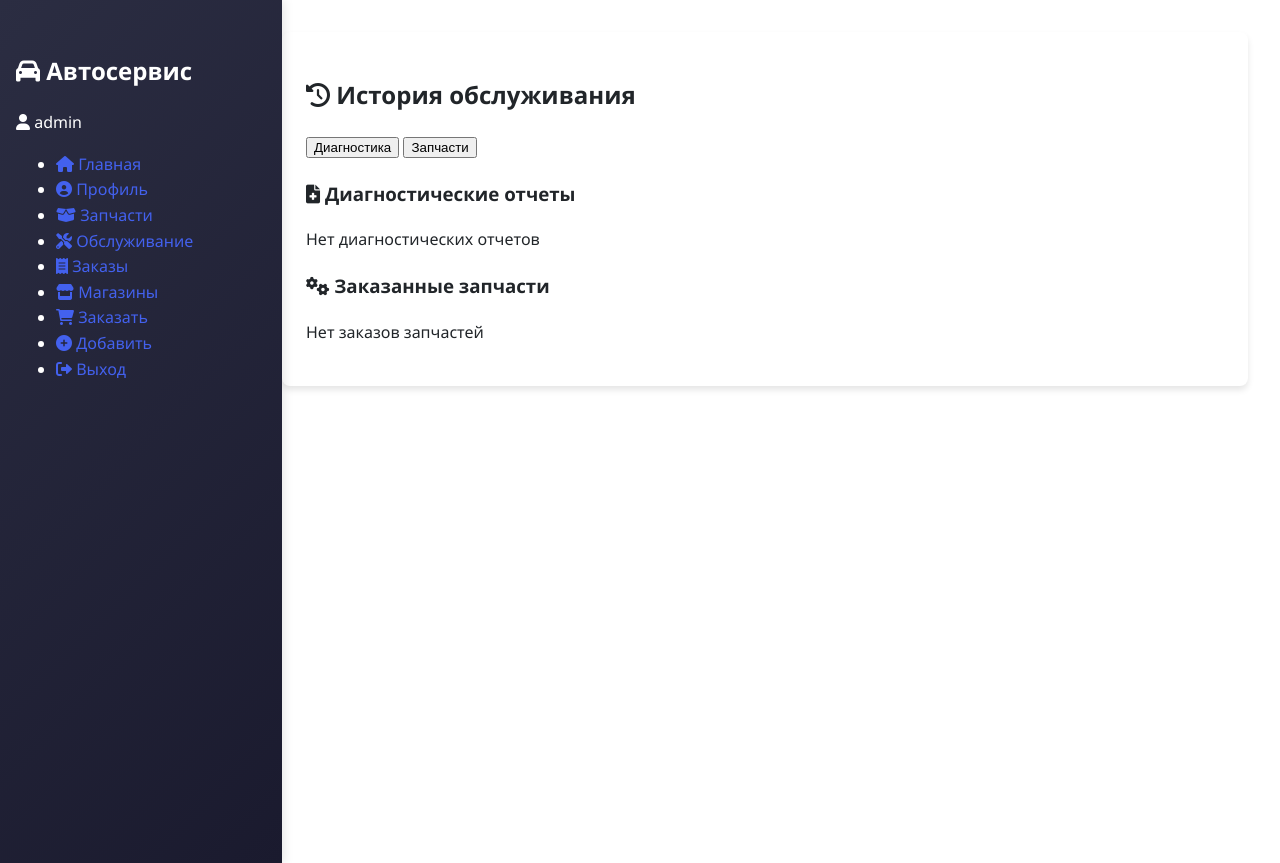
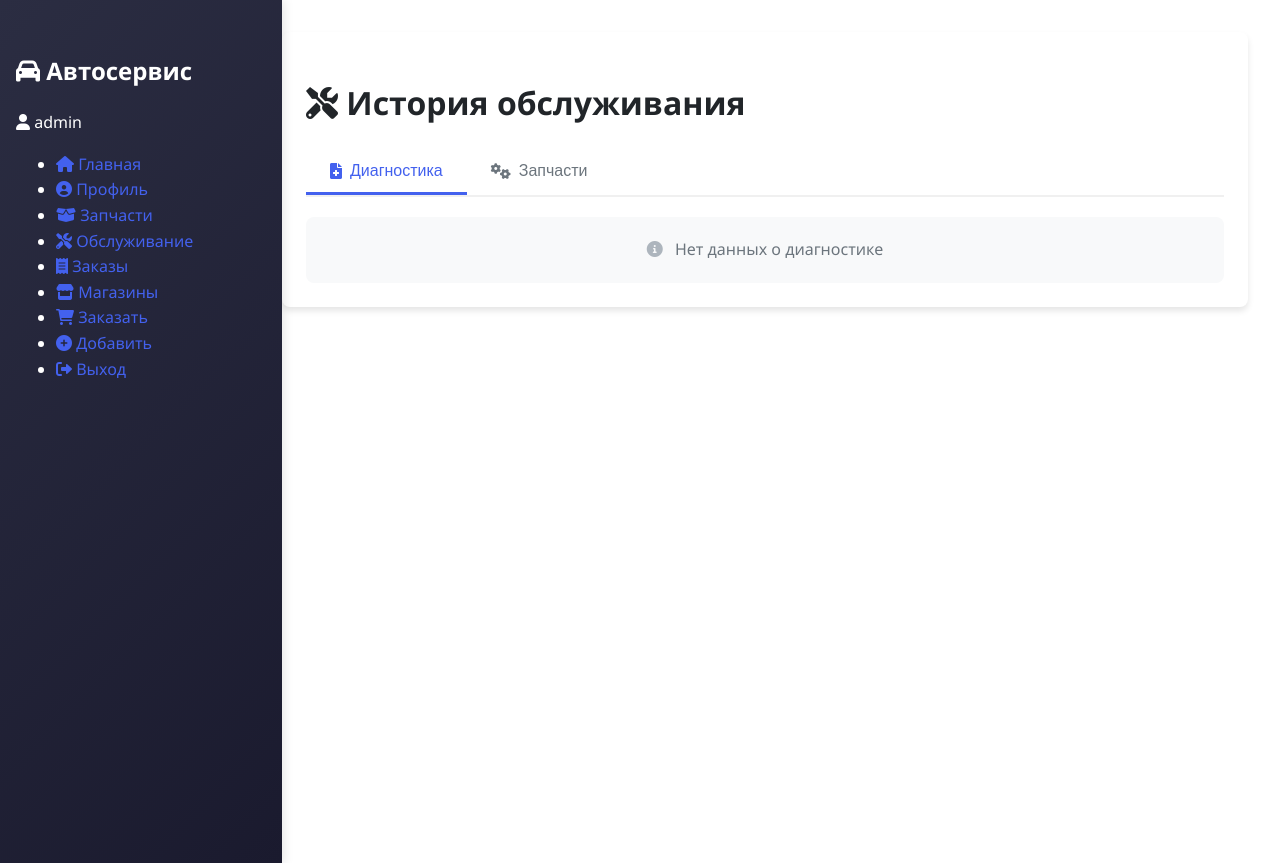
Before and after one commit to WhISLo/vkr, a Django app: page /history/service/ in a window 1280 px wide. Shown: the top 863 px of the page. Run offline with Django 5.2, Linux system fonts and the light colour scheme; a user stored in the database is signed in; data comes from the database, SQL or seed files in the repository.

Commit message:
рабочая версия + заполнено обслуживание

```diff
--- a/history/templates/history/service_history.html
+++ b/history/templates/history/service_history.html
@@ -4,45 +4,79 @@
 
 {% block content %}
 <div class="card">
-    <h2 class="card-title"><i class="fas fa-history"></i> История обслуживания</h2>
+    <h1 class="card-title"><i class="fas fa-tools"></i> История обслуживания</h1>
 
     <div class="tabs">
-        <button class="tab-btn active" onclick="openTab(event, 'diagnostics')">Диагностика</button>
-        <button class="tab-btn" onclick="openTab(event, 'parts')">Запчасти</button>
+        <button class="tab-btn active" onclick="openTab(event, 'diagnostics')">
+            <i class="fas fa-file-medical"></i> Диагностика
+        </button>
+        <button class="tab-btn" onclick="openTab(event, 'parts')">
+            <i class="fas fa-cogs"></i> Запчасти
+        </button>
     </div>
 
+    <!-- Вкладка диагностики -->
     <div id="diagnostics" class="tab-content" style="display: block;">
-        <h3><i class="fas fa-file-medical"></i> Диагностические отчеты</h3>
         {% for diag in diagnostics %}
-            <div class="diagnostic-block">
-                <p><strong>Дата:</strong> {{ diag.created_at|date:"d.m.Y H:i" }}</p>
+        <div class="service-block">
+            <div class="service-header">
+                <span class="service-date">{{ diag.created_at|date:"d.m.Y H:i" }}</span>
+                <span class="service-status">{{ diag.get_status_display }}</span>
+            </div>
+
+            <div class="service-content">
                 <p><strong>Описание:</strong> {{ diag.description }}</p>
                 <p><strong>Рекомендации:</strong> {{ diag.recommendations }}</p>
+
+                <div class="service-parts">
                     <p><strong>Необходимые запчасти:</strong></p>
                     <ul>
                         {% for part in diag.required_parts.all %}
-                        <li><a href="{% url 'details:part_detail' part.id %}">{{ part.name }}</a></li>
+                        <li>
+                            <a href="{% url 'details:part_detail' part.id %}">
+                                <i class="fas fa-cog"></i> {{ part.name }}
+                                <span class="part-price">{{ part.price }} ₽</span>
+                            </a>
+                        </li>
                         {% empty %}
                         <li>Нет запчастей</li>
                         {% endfor %}
                     </ul>
                 </div>
+            </div>
+        </div>
         {% empty %}
-            <p>Нет диагностических отчетов</p>
+        <div class="empty-message">
+            <i class="fas fa-info-circle"></i> Нет данных о диагностике
+        </div>
         {% endfor %}
     </div>
 
+    <!-- Вкладка запчастей -->
     <div id="parts" class="tab-content">
-        <h3><i class="fas fa-cogs"></i> Заказанные запчасти</h3>
         {% for order in part_orders %}
-            <div class="order-block">
+        <div class="service-block">
+            <div class="service-header">
+                <span class="service-date">{{ order.order_date|date:"d.m.Y H:i" }}</span>
+                <span class="service-status {{ order.status }}">{{ order.get_status_display }}</span>
+            </div>
+
+            <div class="service-content">
+                <div class="order-details">
                     <p><strong>Запчасть:</strong> {{ order.part.name }}</p>
-                <p><strong>Дата заказа:</strong> {{ order.order_date|date:"d.m.Y H:i" }}</p>
-                <p><strong>Статус:</strong> {{ order.get_status_display }}</p>
-                <a href="{% url 'details:order_detail' order.id %}">Подробнее</a>
+                    <p><strong>Количество:</strong> {{ order.quantity }} шт.</p>
+                    <p><strong>Сумма:</strong> {{ order.get_total_price }} ₽</p>
+                </div>
+
+                <a href="{% url 'details:order_detail' order.id %}" class="details-link">
+                    Подробнее <i class="fas fa-chevron-right"></i>
+                </a>
+            </div>
         </div>
         {% empty %}
-            <p>Нет заказов запчастей</p>
+        <div class="empty-message">
+            <i class="fas fa-info-circle"></i> Нет данных о заказах
+        </div>
         {% endfor %}
     </div>
 </div>
@@ -63,4 +97,154 @@
     evt.currentTarget.className += " active";
 }
 </script>
+
+<style>
+/* Стили для вкладок */
+.tabs {
+    display: flex;
+    border-bottom: 2px solid #f0f0f0;
+    margin-bottom: 20px;
+}
+
+.tab-btn {
+    padding: 12px 24px;
+    background: none;
+    border: none;
+    cursor: pointer;
+    font-size: 1rem;
+    color: #6c757d;
+    border-bottom: 3px solid transparent;
+    transition: all 0.3s;
+    display: flex;
+    align-items: center;
+    gap: 8px;
+}
+
+.tab-btn.active {
+    color: #4361ee;
+    border-bottom: 3px solid #4361ee;
+    font-weight: 500;
+}
+
+.tab-btn:hover {
+    color: #4361ee;
+    background-color: #f8f9fa;
+}
+
+.tab-content {
+    display: none;
+}
+
+/* Общие стили блоков (как в профиле) */
+.service-block {
+    background: white;
+    border-radius: 8px;
+    box-shadow: 0 2px 8px rgba(0,0,0,0.05);
+    margin-bottom: 1.5rem;
+    overflow: hidden;
+}
+
+.service-header {
+    display: flex;
+    justify-content: space-between;
+    align-items: center;
+    background: #f8f9fa;
+    padding: 12px 20px;
+    border-bottom: 1px solid #eee;
+}
+
+.service-date {
+    color: #6c757d;
+    font-size: 0.9rem;
+}
+
+.service-status {
+    padding: 4px 10px;
+    border-radius: 12px;
+    font-size: 0.8rem;
+    font-weight: 500;
+    background: #e9ecef;
+    color: #495057;
+}
+
+.service-status.completed {
+    background: #d4edda;
+    color: #155724;
+}
+
+.service-status.in_progress {
+    background: #fff3cd;
+    color: #856404;
+}
+
+.service-content {
+    padding: 20px;
+}
+
+.service-parts {
+    margin-top: 15px;
+    padding-top: 15px;
+    border-top: 1px dashed #eee;
+}
+
+.service-parts ul {
+    list-style: none;
+    padding: 0;
+    margin-top: 10px;
+}
+
+.service-parts li {
+    margin-bottom: 8px;
+}
+
+.service-parts a {
+    display: flex;
+    justify-content: space-between;
+    align-items: center;
+    text-decoration: none;
+    color: #212529;
+    padding: 8px 12px;
+    border-radius: 4px;
+    transition: all 0.2s;
+}
+
+.service-parts a:hover {
+    background: #f8f9fa;
+}
+
+.part-price {
+    color: #2b8a3e;
+    font-weight: 500;
+}
+
+.order-details {
+    margin-bottom: 15px;
+}
+
+.details-link {
+    display: inline-flex;
+    align-items: center;
+    gap: 5px;
+    color: #4361ee;
+    text-decoration: none;
+    font-size: 0.9rem;
+}
+
+.details-link:hover {
+    text-decoration: underline;
+}
+
+.empty-message {
+    background: #f8f9fa;
+    padding: 20px;
+    border-radius: 8px;
+    text-align: center;
+    color: #6c757d;
+}
+
+.empty-message i {
+    margin-right: 8px;
+    color: #adb5bd;
+}
+</style>
 {% endblock %}
--- a/history/views.py
+++ b/history/views.py
@@ -1,18 +1,18 @@
+from django.contrib.auth.decorators import login_required
 from django.shortcuts import render
 
 from details.models import PartOrderHistory
 from diagnostics.models import DiagnosticReport
 
+@login_required
 def service_history_view(request):
-    # Получаем все заказы запчастей
-    part_orders = PartOrderHistory.objects.filter(user=request.user)
-
-    # Получаем все диагностические отчеты
-    diagnostics = DiagnosticReport.objects.filter(user=request.user)
-
     return render(request, 'history/service_history.html', {
-        'part_orders': part_orders,
-        'diagnostics': diagnostics
+        'part_orders': PartOrderHistory.objects.filter(user=request.user)
+                           .select_related('part')
+                           .order_by('-order_date'),
+        'diagnostics': DiagnosticReport.objects.filter(user=request.user)
+                            .prefetch_related('required_parts')
+                            .order_by('-created_at')
     })
 
 def parts_history_view(request):
```
Also changed, not shown: static/css/style.css (+126 -0 lines). Lines whose indentation alone changed are shown as unchanged.
